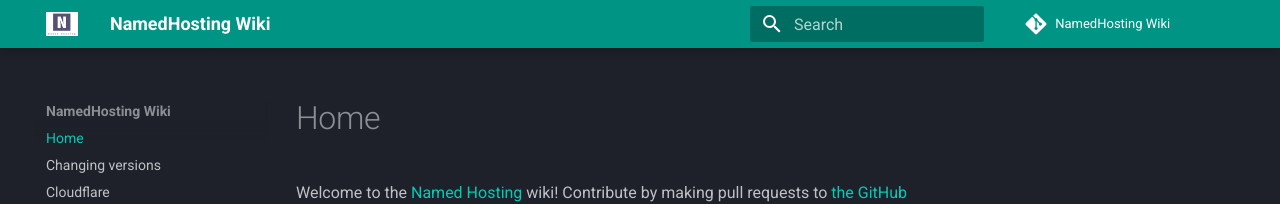
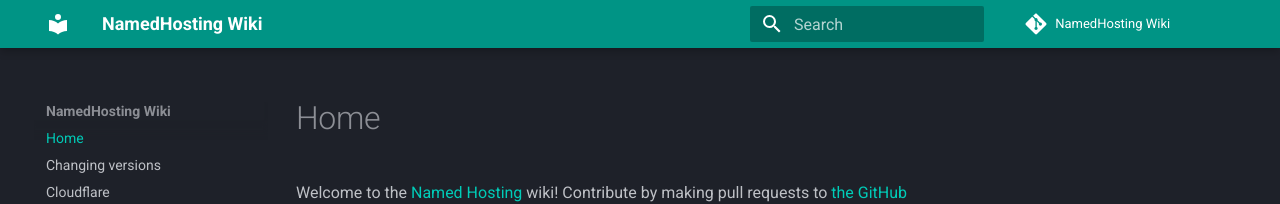
Before and after one commit to Derkades/namedhosting_wiki, an MkDocs documentation site: the page built from docs/index.md, in a window 1280 px wide. Shown: the top 204 px of the page. Built offline with MkDocs 1.6.1 and Material for MkDocs 9.7.7, drawn with Linux system fonts in a browser that asks for light colours; comment, search, counter and statistics services are not loaded.

Commit message:
disable icons

```diff
--- a/mkdocs.yml
+++ b/mkdocs.yml
@@ -6,8 +6,8 @@ markdown_extensions:
   - tables
 theme:
   name: material
-  logo: assets/logo.png
-  favicon: assets/logo.png
+  # logo: assets/logo.png
+  # favicon: assets/logo.png
   palette:
     scheme: slate
     primary: teal
```
